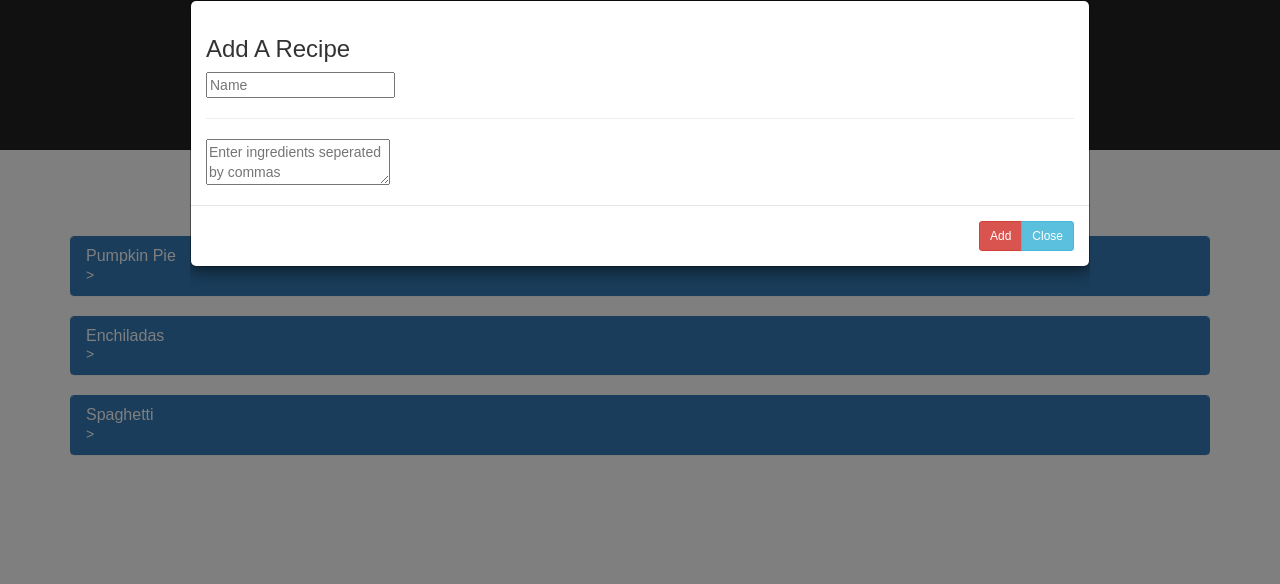
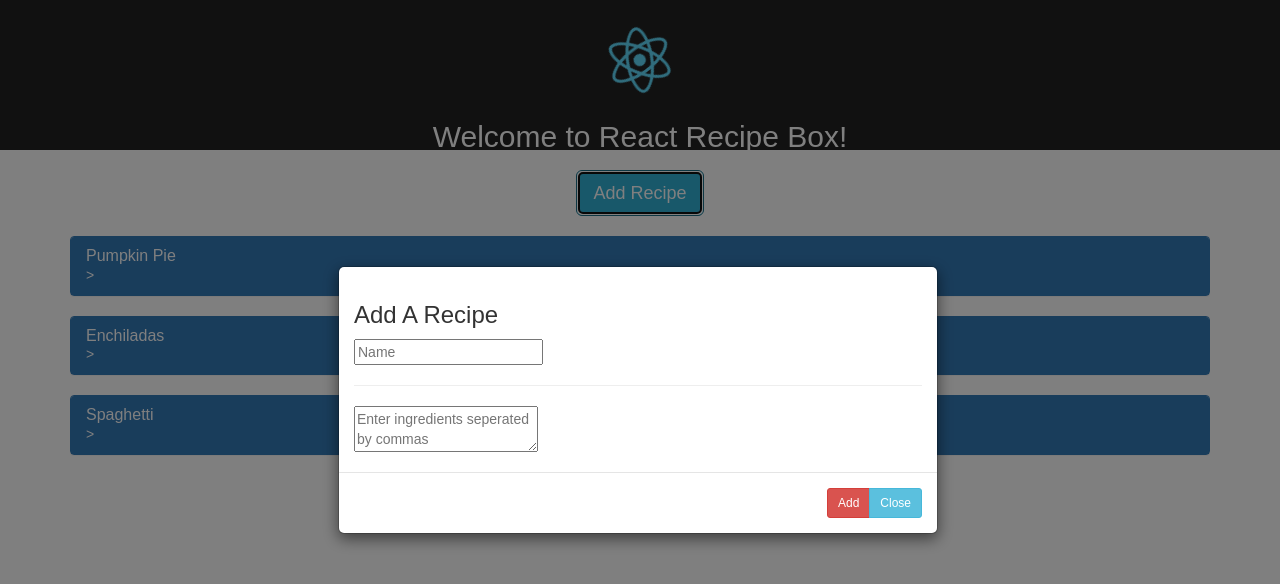
Before and after one commit to zbennett10/FCC-React-Recipe-Box, a React (Create React App) app in the folder RecipeBox/: page / in a window 1280 px wide. Both pictures are taken after a click on the button "Add Recipe". Shown: the top 584 px of the page. Built offline with nearby package versions, Linux system fonts and the light colour scheme.

Commit message:
configured modals to align vertically

```diff
--- a/RecipeBox/src/App.css
+++ b/RecipeBox/src/App.css
@@ -33,11 +33,30 @@
   margin-bottom: 20px;
 }
 
-.modal {
+/*.modal {
   position: absolute;
+  vertical-align: center;
   top: 0;
   right: 0;
   left: 0;
   bottom: 0;
   margin: auto;
+}*/
+
+.modal{
+     text-align: center;
+     margin-right: auto;
+    margin-left: auto;
 }
+.modal::before {
+     content: "";
+     display: inline-block;
+     height: 100%;
+     margin-right: -4px;
+     vertical-align: middle;
+}
+.modal-dialog {
+     display: inline-block;
+     text-align: left;
+     vertical-align: middle;
+}
--- a/RecipeBox/src/App.js
+++ b/RecipeBox/src/App.js
@@ -98,7 +98,8 @@
         </div>
 
         {/* Modal that pops up when user wants to add a recipe */}
-        <div className="modal modal-lg" id="addModal">
+        <div className="modal modal-lg fade" role="dialog" id="addModal">
+          <div className="modal-dialog">
             <div className="modal-content">
               <div className="modal-body">
                 <h3>Add A Recipe</h3>
@@ -115,6 +116,7 @@
               </div>
             </div>
           </div>
+        </div>
       </div>
     );
   }
@@ -175,7 +177,8 @@
       </div>
 
         {/* Modal that pops up during edit */}
-        <div className="modal modal-lg" id={this.state.name + 'EditModal'} >
+        <div className="modal modal-lg fade" role="dialog" id={this.state.name + 'EditModal'} >
+          <div className="modal-dialog">
             <div className="modal-content">
               <div className="modal-header">
                 <h2>Edit {this.state.displayName}</h2>
@@ -195,9 +198,11 @@
               </div>
             </div>
           </div>
+        </div>
 
           {/* Modal that pops up during remove */}
-          <div className="modal modal-lg" id={this.state.name + 'RemoveModal'}>
+          <div className="modal modal-lg fade" role="dialog" id={this.state.name + 'RemoveModal'}>
+           <div className="modal-dialog">
             <div className="modal-content">
               <div className="modal-body">
                 <h3>This will remove the selected recipe. Are you sure?</h3>
@@ -210,6 +215,7 @@
               </div>
             </div>
           </div>
+        </div>
      </div>
     );
   }
```
